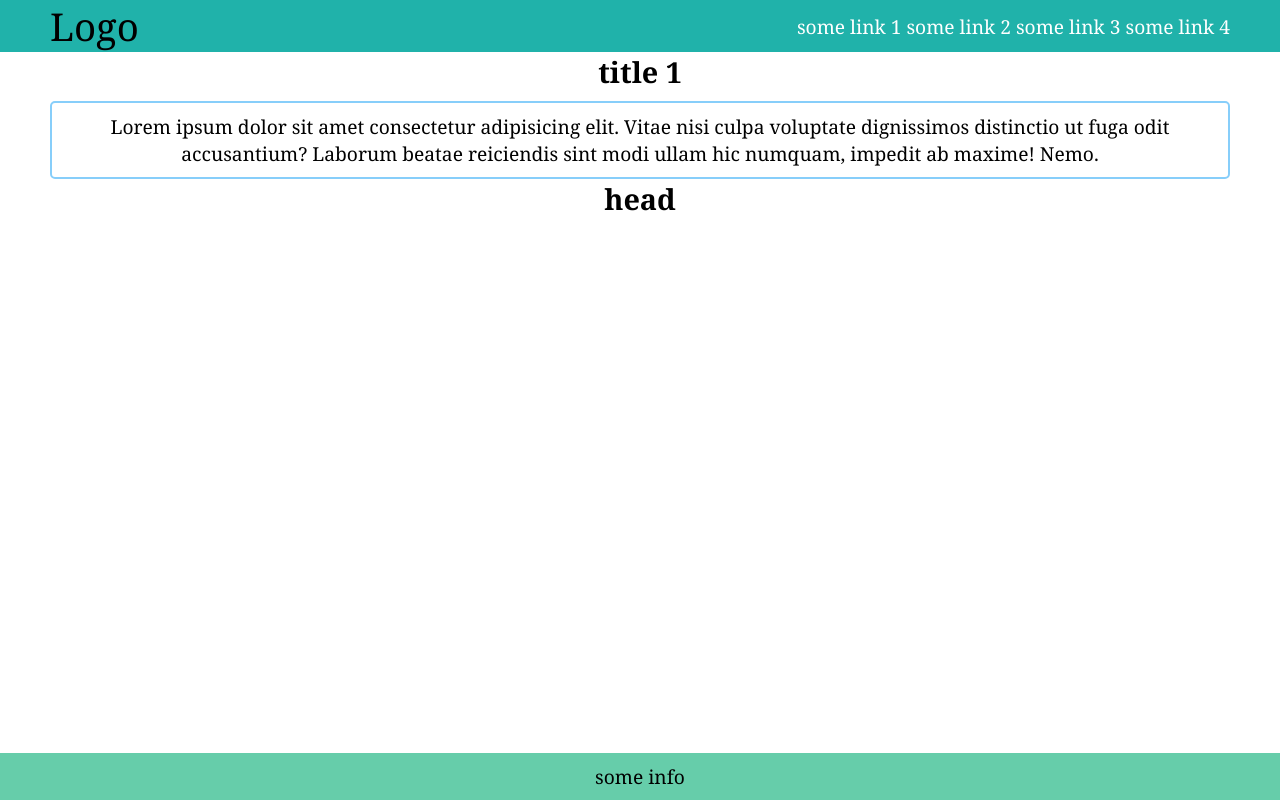
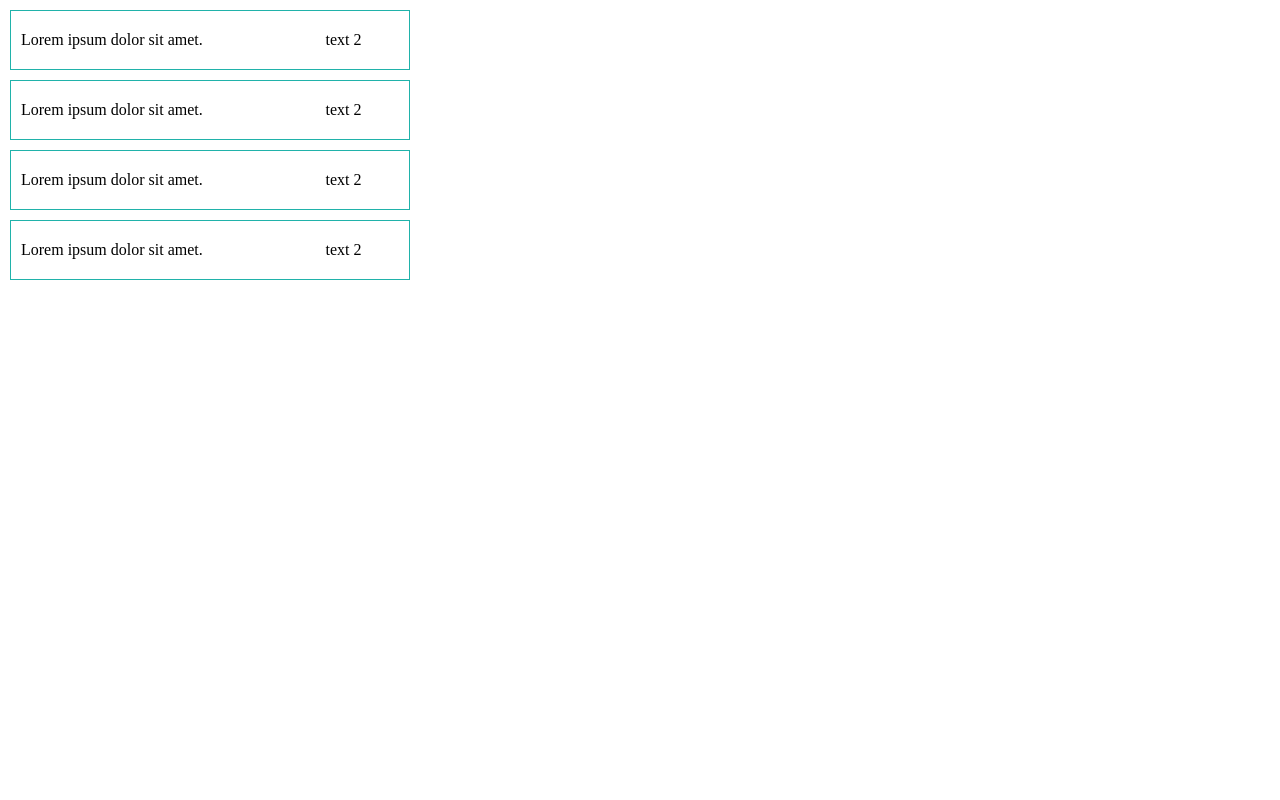
Before and after one commit to Wefoss/flex_css, a plain HTML site: page index.html in a window 1280 px wide. Drawn offline with Linux system fonts and the light colour scheme.

Commit message:
span_text-align

```diff
--- a/css/style.css
+++ b/css/style.css
@@ -4,66 +4,31 @@
   padding: 0;
 }
 
-body {
-  font-family: Georgia, "Times New Roman", Times, serif;
-  font-size: 1.2rem;
+.list-li {
+  max-width: 400px;
+  border: 1px solid lightseagreen;
+  padding: 10px;
+  margin: 10px;
+  display: flex;
+  justify-content: space-between;
+  align-items: center;
+  flex-wrap: wrap;
+}
+.content {
+  flex-grow: 0.5;
 }
 
-ul {
-  list-style: none;
-  padding: 0;
+.content:last-child {
+  text-align: center;
+  margin: 10px auto;
+  padding-left: 10px;
 }
 
-.logo {
-  font-size: 2em;
+.content:first-child {
+  margin-left: auto;
 }
 
-.head {
-  padding: 0 50px;
-  display: flex;
-  justify-content: space-between;
-  background-color: lightseagreen;
-  align-items: center;
-}
-
-li.list-item {
+span {
+  text-align: center;
   display: inline-block;
 }
-
-.link {
-  color: white;
-  text-decoration: none;
-}
-
-.main {
-  text-align: center;
-  max-width: 1200px;
-  margin: 0 auto;
-  flex: 1;
-}
-
-.article {
-  border-radius: 5px;
-  margin: 10px;
-}
-p {
-  border: 2px solid lightskyblue;
-  border-radius: 5px;
-  padding: 10px;
-}
-
-
-
-.main-wrapper {
-  display: flex;
-  flex-direction: column;
-  min-height: 100vh;
-}
-
-.footer p {
-  border:  none;
-  text-align: center;
-  border-radius: 0px;
-  background-color: mediumaquamarine;
-  margin-top: auto;
-}
--- a/index.html
+++ b/index.html
@@ -8,84 +8,27 @@
     <title>Document</title>
   </head>
   <body>
-    <div class="main-wrapper">
-      <header class="head">
-        <div class="logo">Logo</div>
-        <nav>
-          <ul class="list">
-            <li class="list-item"><a href="#" class="link">some link 1</a></li>
-            <li class="list-item"><a href="#" class="link">some link 2</a></li>
-            <li class="list-item"><a href="#" class="link">some link 3</a></li>
-            <li class="list-item"><a href="#" class="link">some link 4</a></li>
-          </ul>
-        </nav>
-      </header>
-      <main class="main">
-        <section class="content">
-          <h1 class="title">title 1</h1>
-          <article class="article">
-            <h2 class="headind 1"></h2>
-            <p>
-              Lorem ipsum dolor sit amet consectetur adipisicing elit. Vitae
-              nisi culpa voluptate dignissimos distinctio ut fuga odit
-              accusantium? Laborum beatae reiciendis sint modi ullam hic
-              numquam, impedit ab maxime! Nemo.
-            </p>
-            <h2 class="headind 2">head</h2>
-            <!-- <p>
-              Dolore officiis quos at illum consequatur, enim recusandae et
-              veritatis rerum ratione cum voluptatum? Voluptas, optio laboriosam
-              perferendis dignissimos, sequi obcaecati voluptatibus incidunt
-              magnam iste, eos consequatur ducimus est repudiandae.
-            </p>
-            <h2 class="headind 3">head</h2>
-            <p>
-              Consequuntur sint recusandae architecto iure odit officia
-              voluptatem nulla. Tenetur ipsa, magni ipsum obcaecati laudantium
-              dolorum! Beatae id accusamus quisquam at accusantium facilis quo
-              doloribus totam iusto, magnam nam odit?
-            </p>
-            <h2 class="headind 4">head</h2>
-            <p>
-              Quod enim in accusamus debitis velit quasi, dolor, vel repellendus
-              atque quaerat excepturi suscipit provident laudantium deserunt
-              beatae similique maxime corporis deleniti amet voluptates, alias
-              voluptatum nihil. Voluptatum, cumque illum?
-            </p>
-            <h2 class="headind 5">head</h2>
-            <p>
-              Earum deleniti aut maxime laboriosam ipsa ipsam molestias
-              consequatur exercitationem ut odio corrupti velit commodi quaerat
-              laborum nisi dolore, mollitia suscipit cum perferendis
-              perspiciatis! Dicta quisquam consequuntur voluptatem quia at.
-            </p>
-            <h2 class="headind 6">head</h2>
-            <p>
-              Officiis necessitatibus architecto quia maiores exercitationem
-              provident voluptas sapiente reprehenderit, harum quae dolorum ut
-              odit! Necessitatibus maiores, id eligendi aliquam quibusdam
-              laborum non odit, neque quaerat perferendis esse impedit repellat.
-            </p>
-            <h2 class="headind 7">head</h2>
-            <p>
-              Amet, quidem perspiciatis eveniet obcaecati animi ex temporibus
-              suscipit vitae cumque quibusdam, exercitationem alias fugiat,
-              dolorem ipsum error ratione odit totam ut provident. Nesciunt
-              adipisci autem ipsa placeat odit voluptate!
-            </p>
-            <h2 class="headind 7">head</h2>
-            <p>
-              Ad fugiat placeat consequatur praesentium similique, iure
-              accusamus voluptatum fuga nostrum a dolorem alias voluptate eaque
-              nihil ab suscipit quidem dicta id quo recusandae vero eius ipsa.
-              Nam, exercitationem provident.
-            </p> -->
-          </article>
-        </section>
-      </main>
-      <footer class="footer">
-        <p>some info</p>
-      </footer>
-    </div>
+  <ul class="list">
+    <li class="list-li">
+      <div class="content"><span>Lorem ipsum dolor sit amet.</span></div>
+      <div class="content">text 2</div>
+
+    </li>
+    <li class="list-li">
+      <div class="content"><span>Lorem ipsum dolor sit amet.</span></div>
+      <div class="content">text 2</div>
+
+    </li>
+    <li class="list-li">
+      <div class="content"><span>Lorem ipsum dolor sit amet.</span></div>
+      <div class="content">text 2</div>
+
+    </li>
+    <li class="list-li">
+      <div class="content"><span>Lorem ipsum dolor sit amet.</span></div>
+      <div class="content">text 2</div>
+
+    </li>
+  </ul>
   </body>
 </html>
```
